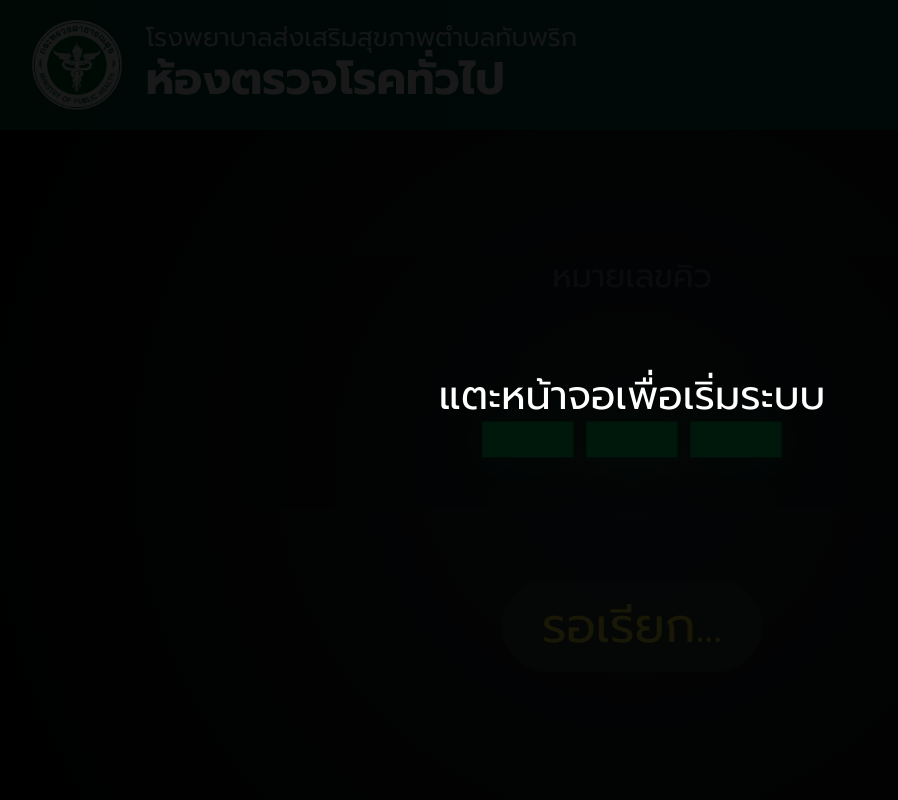
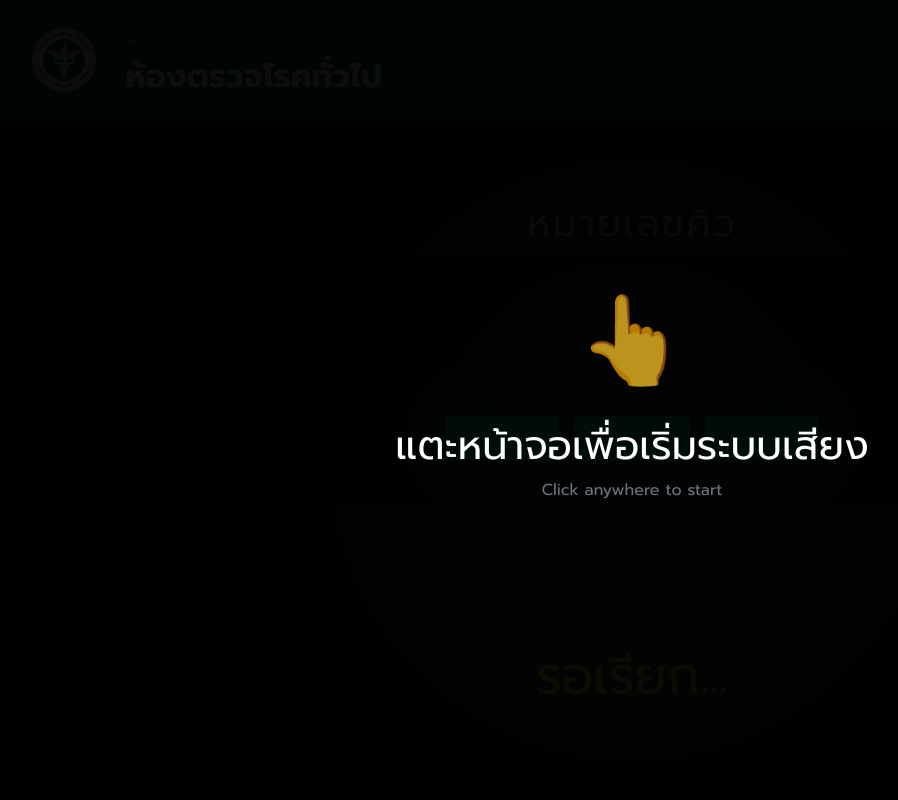
Before and after one commit to Nicksira/queue_web, a Flask app: page /tv/1 in a window 1280 px wide. Shown: the whole page, without its empty margins (8-906 px from the left). Run offline with Flask 3, Linux system fonts and the light colour scheme; some libraries are stand-ins or nearby versions.

Commit message:
Update tv.html

```diff
--- a/templates/tv.html
+++ b/templates/tv.html
@@ -2,70 +2,185 @@
 <html lang="th">
 <head>
     <meta charset="UTF-8">
-    <title>Queue Display</title>
+    <title>Display</title>
     <link href="https://fonts.googleapis.com/css2?family=Prompt:wght@400;600;700&display=swap" rel="stylesheet">
     <link href="https://cdn.jsdelivr.net/npm/bootstrap@5.3.0/dist/css/bootstrap.min.css" rel="stylesheet">
+    <script src="https://cdnjs.cloudflare.com/ajax/libs/socket.io/4.0.1/socket.io.js"></script>
+
     <style>
-        body { background-color: #111; color: white; height: 100vh; overflow: hidden; font-family: 'Prompt', sans-serif; display: flex; flex-direction: column; }
-        .header { background: linear-gradient(90deg, #004d40, #00695c); padding: 20px 40px; display: flex; align-items: center; box-shadow: 0 5px 15px rgba(0,0,0,0.5); }
-        .header h1 { margin: 0; }
-        .main { flex-grow: 1; display: flex; flex-direction: column; align-items: center; justify-content: center; background: radial-gradient(circle, #263238 0%, #000000 100%); }
-        .q-num { font-size: 16rem; font-weight: bold; color: #00e676; line-height: 1; text-shadow: 0 0 50px rgba(0,230,118,0.4); }
-        .status { font-size: 3rem; color: #ffeb3b; margin-top: 20px; background: rgba(255,255,255,0.1); padding: 10px 40px; border-radius: 50px; }
-        #overlay { position: fixed; inset: 0; background: rgba(0,0,0,0.9); display: flex; align-items: center; justify-content: center; z-index: 99; cursor: pointer; }
+        body {
+            background-color: #111;
+            color: white;
+            height: 100vh;
+            overflow: hidden;
+            font-family: 'Prompt', sans-serif;
+            display: flex;
+            flex-direction: column;
+            margin: 0;
+        }
+
+        /* Header ด้านบน */
+        .header {
+            background: linear-gradient(90deg, #004d40, #00695c);
+            padding: 20px 40px;
+            display: flex;
+            align-items: center;
+            box-shadow: 0 5px 15px rgba(0,0,0,0.5);
+            height: 15vh;
+        }
+
+        .header img { height: 80%; margin-right: 30px; }
+
+        .header-text h1 { margin: 0; line-height: 1.2; }
+        .hosp-name { font-size: 1.8vw; opacity: 0.9; font-weight: 400; }
+        .dept-name { font-size: 2.5vw; font-weight: bold; }
+
+        /* ส่วนแสดงผลหลัก */
+        .main {
+            flex-grow: 1;
+            display: flex;
+            flex-direction: column;
+            align-items: center;
+            justify-content: center;
+            background: radial-gradient(circle at center, #263238 0%, #000000 100%);
+        }
+
+        .label { font-size: 3vw; color: #aaa; margin-bottom: 2vh; text-transform: uppercase; letter-spacing: 2px; }
+
+        .q-num {
+            font-size: 25vw;
+            font-weight: bold;
+            color: #00e676;
+            line-height: 1;
+            text-shadow: 0 0 50px rgba(0,230,118,0.4);
+            font-variant-numeric: tabular-nums;
+        }
+
+        .status {
+            font-size: 4vw;
+            color: #ffeb3b;
+            margin-top: 5vh;
+            background: rgba(255,255,255,0.1);
+            padding: 10px 50px;
+            border-radius: 50px;
+            backdrop-filter: blur(5px);
+        }
+
+        /* Overlay สำหรับคลิกเปิดเสียง */
+        #overlay {
+            position: fixed; inset: 0;
+            background: rgba(0,0,0,0.95);
+            display: flex;
+            flex-direction: column;
+            align-items: center;
+            justify-content: center;
+            z-index: 9999;
+            cursor: pointer;
+        }
+        .tap-icon { font-size: 5rem; margin-bottom: 20px; animation: pulse 2s infinite; }
+
+        @keyframes pulse {
+            0% { transform: scale(1); opacity: 1; }
+            50% { transform: scale(1.1); opacity: 0.7; }
+            100% { transform: scale(1); opacity: 1; }
+        }
     </style>
 </head>
 <body>
-    <div id="overlay"><h1 class="text-white">แตะหน้าจอเพื่อเริ่มระบบ</h1></div>
+
+    <div id="overlay">
+        <div class="tap-icon">👆</div>
+        <h1 class="text-white">แตะหน้าจอเพื่อเริ่มระบบเสียง</h1>
+        <p class="text-secondary">Click anywhere to start</p>
+    </div>
 
     <div class="header">
-        <img src="/static/logo.png" height="90" class="me-4" onerror="this.style.display='none'" id="tv-logo">
-        <div>
-            <h1 style="font-size: 1.6rem; opacity: 0.8;" id="tv-hospital-name">โรงพยาบาลส่งเสริมสุขภาพตำบลทับพริก</h1>
-            <h1 style="font-size: 2.8rem; font-weight: bold;">ห้องตรวจโรคทั่วไป</h1>
+        <img src="/static/logo.png" onerror="this.style.display='none'" id="tv-logo">
+        <div class="header-text">
+            <div class="hosp-name" id="tv-hospital-name">...</div>
+            <div class="dept-name">ห้องตรวจโรคทั่วไป</div>
         </div>
     </div>
 
     <div class="main">
-        <div class="text-secondary h2">หมายเลขคิว</div>
+        <div class="label">หมายเลขคิว</div>
         <div class="q-num" id="q-num">---</div>
         <div class="status" id="status">รอเรียก...</div>
     </div>
 
-    <script src="https://cdnjs.cloudflare.com/ajax/libs/socket.io/4.0.1/socket.io.js"></script>
     <script>
         const socket = io();
-        let ready = false;
-        const base_url = window.location.protocol + "//" + window.location.host;
-        const sound_folder = "/static/announcements/";
 
+        // 1. ดึงรหัสสถานพยาบาลจาก URL (เช่น /tv/1001 -> 1001)
+        const pathParts = window.location.pathname.split('/');
+        const hospCode = pathParts[pathParts.length - 1];
+
+        let audioReady = false;
+
+        // ฟังก์ชันปลดล็อกเสียง (Browser Policy)
         document.getElementById('overlay').onclick = function() {
-            this.style.display='none';
-            ready=true;
-            // ใช้วิธีสร้าง Audio ใหม่แล้ว Play เพื่อปลดล็อก Auto-play
-            new Audio(base_url + "/static/ding.mp3").play().catch(e => console.log("Init Audio failed"));
+            this.style.opacity = '0';
+            setTimeout(() => { this.style.display = 'none'; }, 500);
+            audioReady = true;
+            speak("ระบบเรียกคิว พร้อมทำงานค่ะ");
         };
 
+        // 2. เชื่อมต่อและเข้าห้อง (Room)
+        socket.on('connect', () => {
+            console.log("Connected to Hospital Code:", hospCode);
+            socket.emit('join', { code: hospCode });
+        });
+
+        // 3. อัปเดตการตั้งค่า (ชื่อ รพ., โลโก้)
         socket.on('update_settings', (settings) => {
             document.getElementById('tv-hospital-name').innerText = settings.hospital_name;
             document.getElementById('tv-logo').style.display = settings.show_logo ? 'inline-block' : 'none';
         });
 
+        // 4. อัปเดตหน้าจอเมื่อมีการเรียกคิว
         socket.on('update_display', (data) => {
-            document.getElementById('q-num').innerText = data.number > 0 ? String(data.number).padStart(3, '0') : "---";
-            document.getElementById('status').innerText = data.number > 0 ? "เชิญที่ห้องตรวจ" : "รอเรียก...";
+            const numEl = document.getElementById('q-num');
+            const statusEl = document.getElementById('status');
 
-            if(data.sound_file && ready) {
-                // 1. สร้าง URL เต็มของไฟล์ MP3 ที่ Server เพิ่งสร้าง
-                const sound_url = base_url + sound_folder + data.sound_file;
+            if (data.number > 0) {
+                // จัดรูปแบบเลขให้เป็น 3 หลัก (001)
+                numEl.innerText = String(data.number).padStart(3, '0');
+                statusEl.innerText = "เชิญที่ห้องตรวจ";
+                statusEl.style.color = "#fff";
+                statusEl.style.background = "#28a745"; // สีเขียว
 
-                // 2. สร้าง Audio Element ใหม่ทุกครั้ง
-                const audio = new Audio(sound_url);
+                // เอฟเฟกต์กระพริบ
+                numEl.style.color = "#fff";
+                setTimeout(() => numEl.style.color = "#00e676", 300);
+                setTimeout(() => numEl.style.color = "#fff", 600);
+                setTimeout(() => numEl.style.color = "#00e676", 900);
 
-                // 3. สั่งเล่นทันที (เนื่องจากเราคลิกปลดล็อกแล้ว วิธีนี้จะทำงาน)
-                audio.play().catch(e => console.log("Audio play blocked (Not ready)"));
+            } else {
+                numEl.innerText = "---";
+                statusEl.innerText = "รอเรียก...";
+                statusEl.style.background = "rgba(255,255,255,0.1)";
+            }
+
+            // เล่นเสียงถ้าได้รับคำสั่ง
+            if(data.play_sound && audioReady) {
+                speak("เชิญคิวที่ " + data.number + " ค่ะ");
             }
         });
+
+        // ฟังก์ชันพูด (ใช้ Web Speech API ในตัว Browser ไม่ต้องลงเพิ่ม)
+        function speak(text) {
+            if ('speechSynthesis' in window) {
+                // ยกเลิกเสียงเก่าที่พูดค้างอยู่
+                window.speechSynthesis.cancel();
+
+                const utterance = new SpeechSynthesisUtterance(text);
+                utterance.lang = 'th-TH'; // ภาษาไทย
+                utterance.rate = 0.9;     // ความเร็วปกติ
+                utterance.volume = 1.0;   // เสียงดังสุด
+
+                window.speechSynthesis.speak(utterance);
+            }
+        }
     </script>
 </body>
 </html>
```
